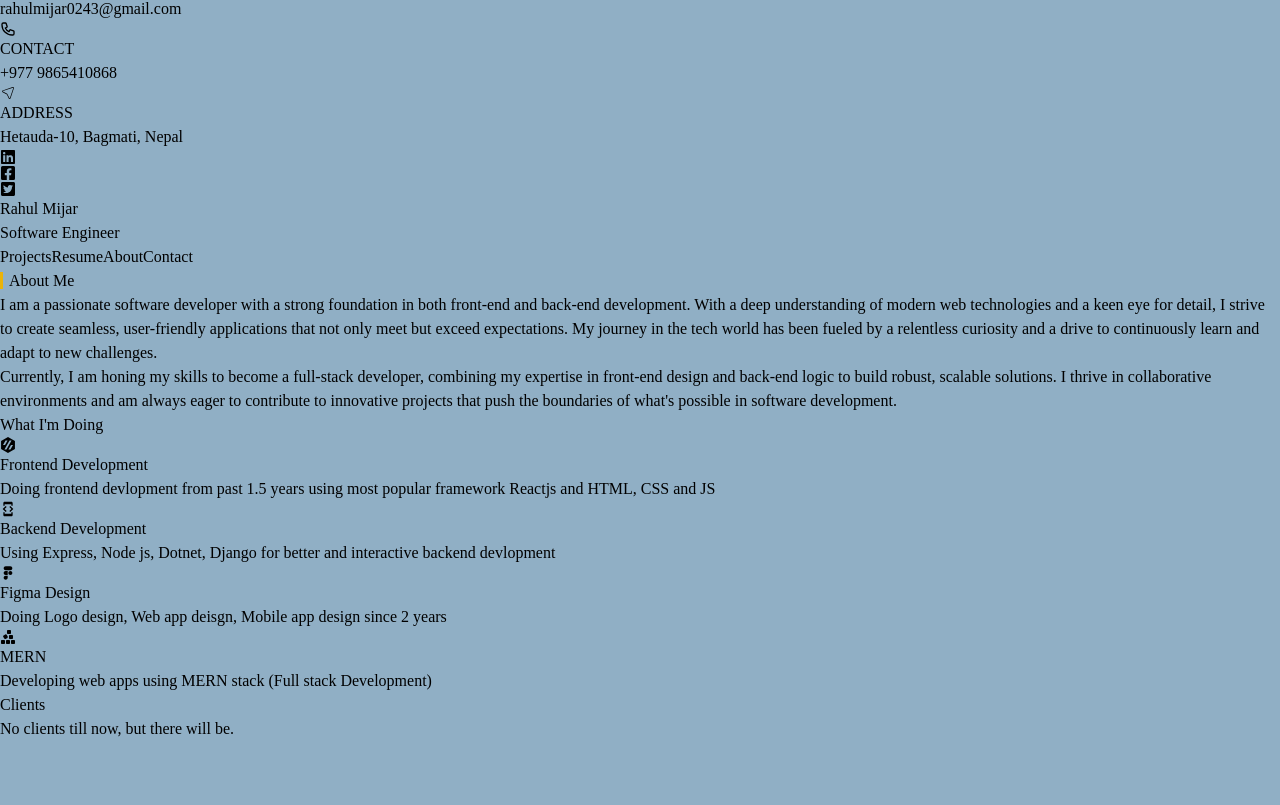
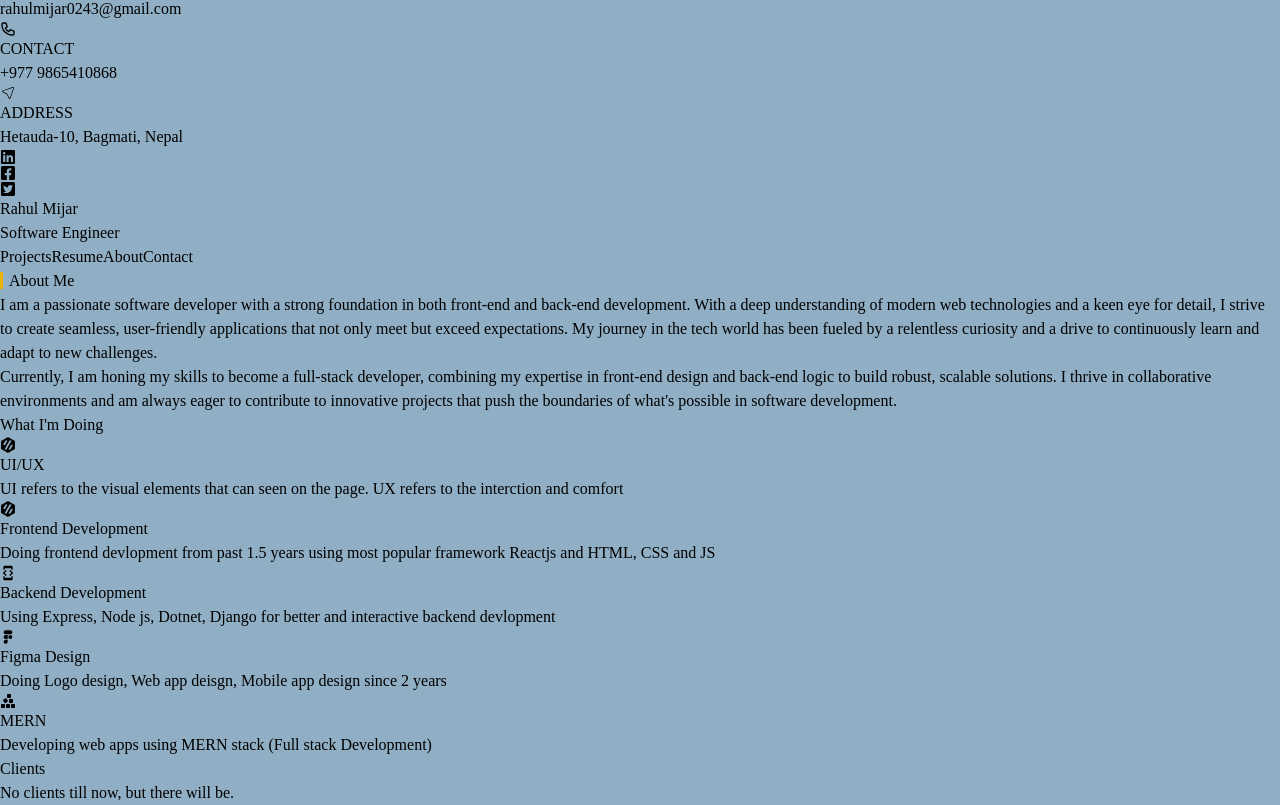
Before and after one commit to rahul-431/portfolio, a React (Vite) app: page /about in a window 1280 px wide. Shown: the part 692-1497 px from the top of the page. Before the commit the page ends 1433 px from the top, so only its background shows below. Built offline with nearby package versions, Linux system fonts and the light colour scheme; a web font is replaced by a local one.

Commit message:
feat: add ui/ux item in about section

```diff
--- a/src/pages/About.tsx
+++ b/src/pages/About.tsx
@@ -5,6 +5,12 @@ import { CgFigma } from "react-icons/cg";
 import { FaCubesStacked } from "react-icons/fa6";
 
 const AboutDoingItem = [
+  {
+    icon: <SiVorondesign />,
+    title: "UI/UX",
+    description:
+      "UI refers to the visual elements that can seen on the page. UX refers to the interction and comfort",
+  },
   {
     icon: <SiVorondesign />,
     title: "Frontend Development",
```
